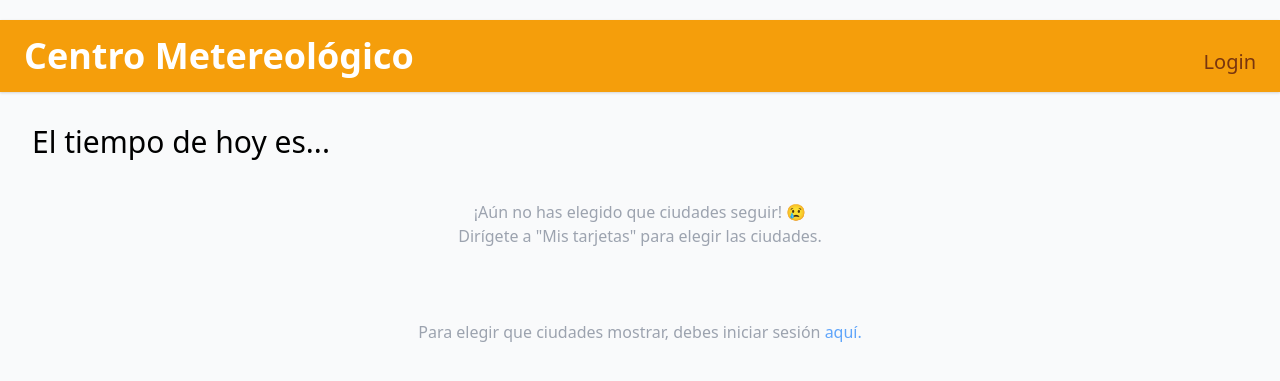
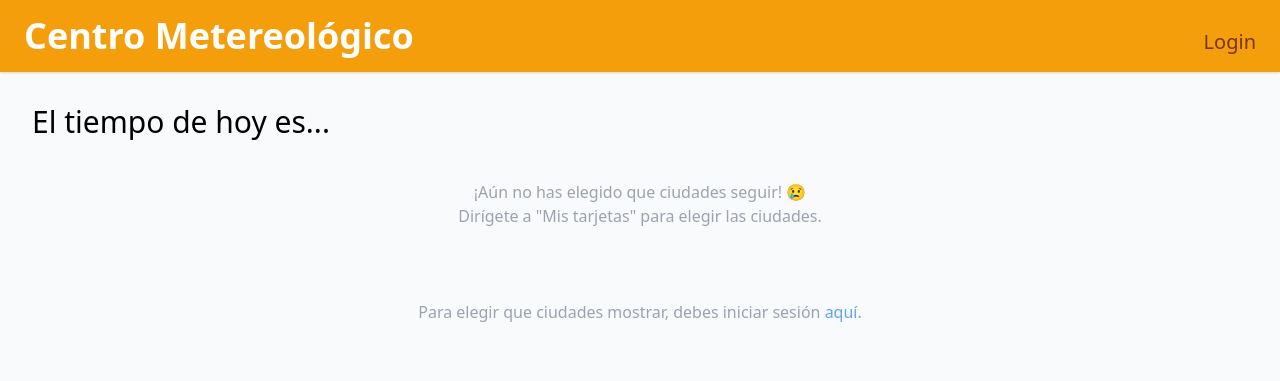
Before and after one commit to TanZng/CentroMeteorologico, a Django app: page / in a window 1280 px wide. Shown: the top 381 px of the page. Run offline with Django 3.2, Linux system fonts and the light colour scheme; data that the repository does not hold is empty; some libraries are stand-ins or nearby versions.

Commit message:
Update base_tailwind.html
Update top margin bar :)

```diff
--- a/climaApp/templates/base_tailwind.html
+++ b/climaApp/templates/base_tailwind.html
@@ -22,7 +22,7 @@
     {% block head %} {% endblock %}
 
 </head>
-<body class="container mx-auto mt-5 bg-gray-50">
+<body class="container mx-auto mb-5 bg-gray-50">
 
 
 {# NavBar #}
```
